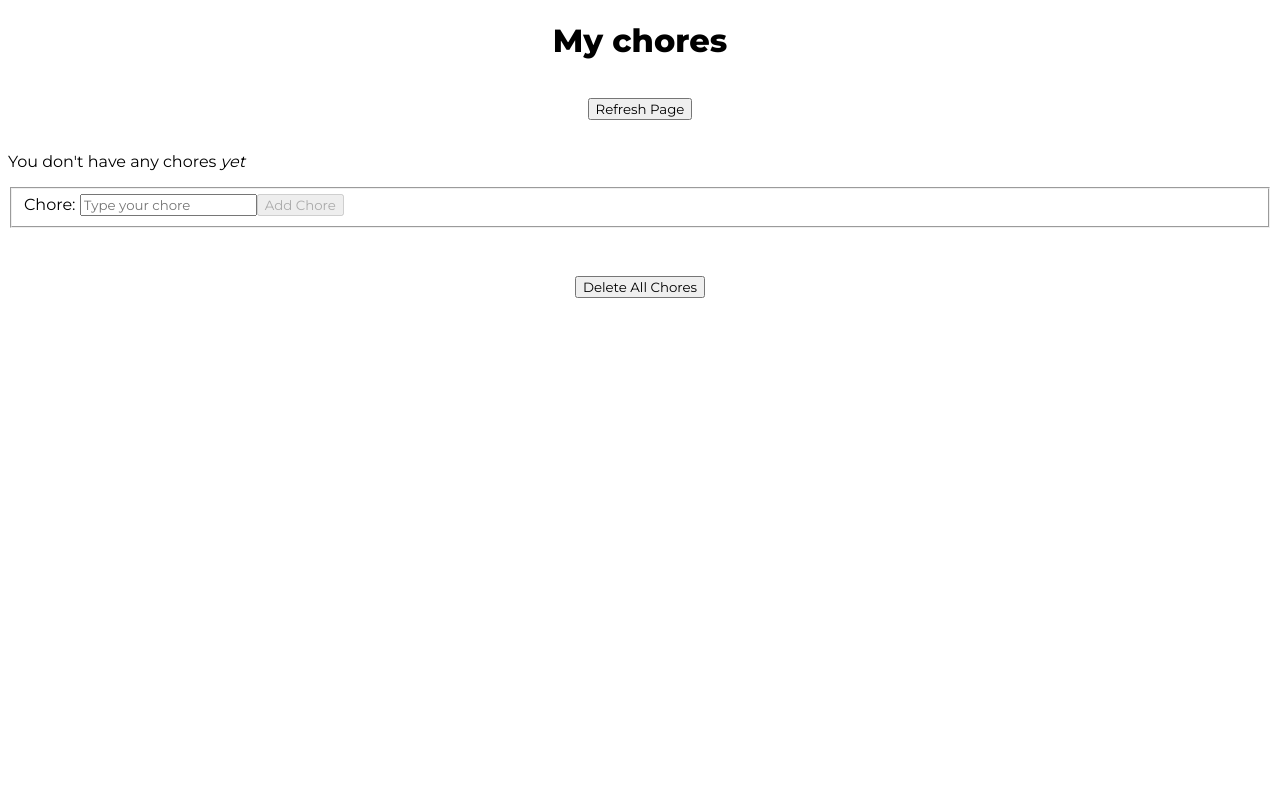
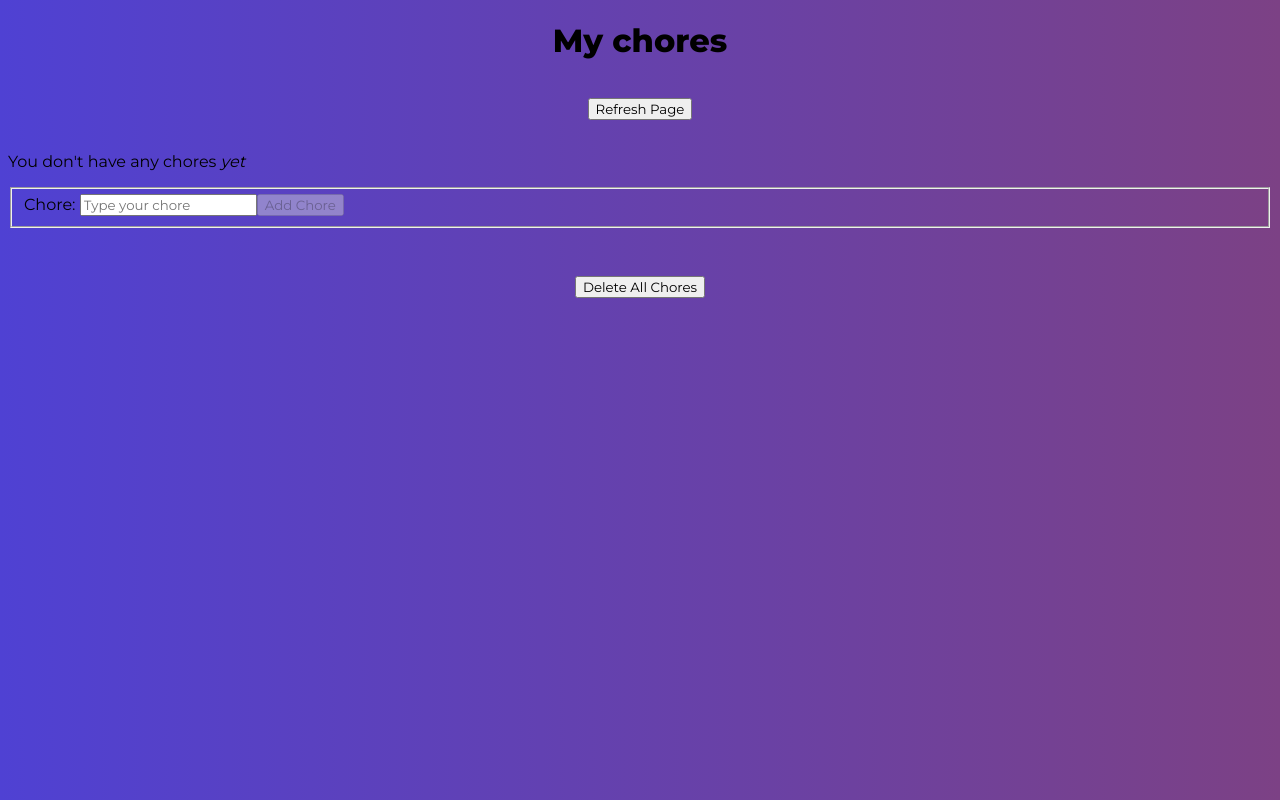
Before and after one commit to AlmirJNR/AlmirJNR.github.io, an Angular app: page / in a window 1280 px wide. Built offline with nearby package versions, Linux system fonts and the light colour scheme.

Commit message:
Add background gradient

```diff
--- a/src/styles.scss
+++ b/src/styles.scss
@@ -3,3 +3,12 @@
 * {
     font-family: 'Montserrat', sans-serif;
 }
+
+body {
+    /*Mozilla background webkit*/
+    background: -webkit-linear-gradient(90deg, #4f41d3 0%, #7c4185 100%);
+    /*Chrome background webkit*/
+    background: -moz-linear-gradient(90deg, #4f41d3 0%, #7c4185 100%);
+    /*General background webkit*/
+    background: linear-gradient(90deg, #4f41d3 0%, #7c4185 100%);
+}
```
